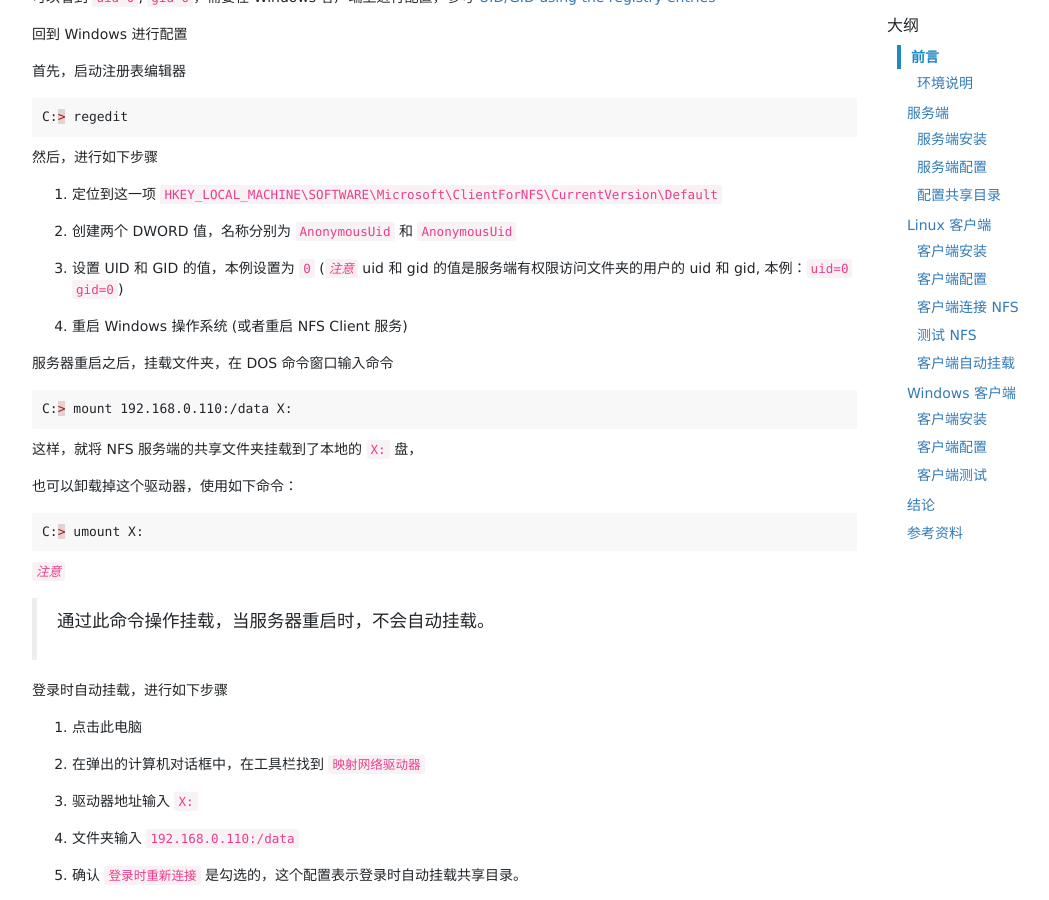
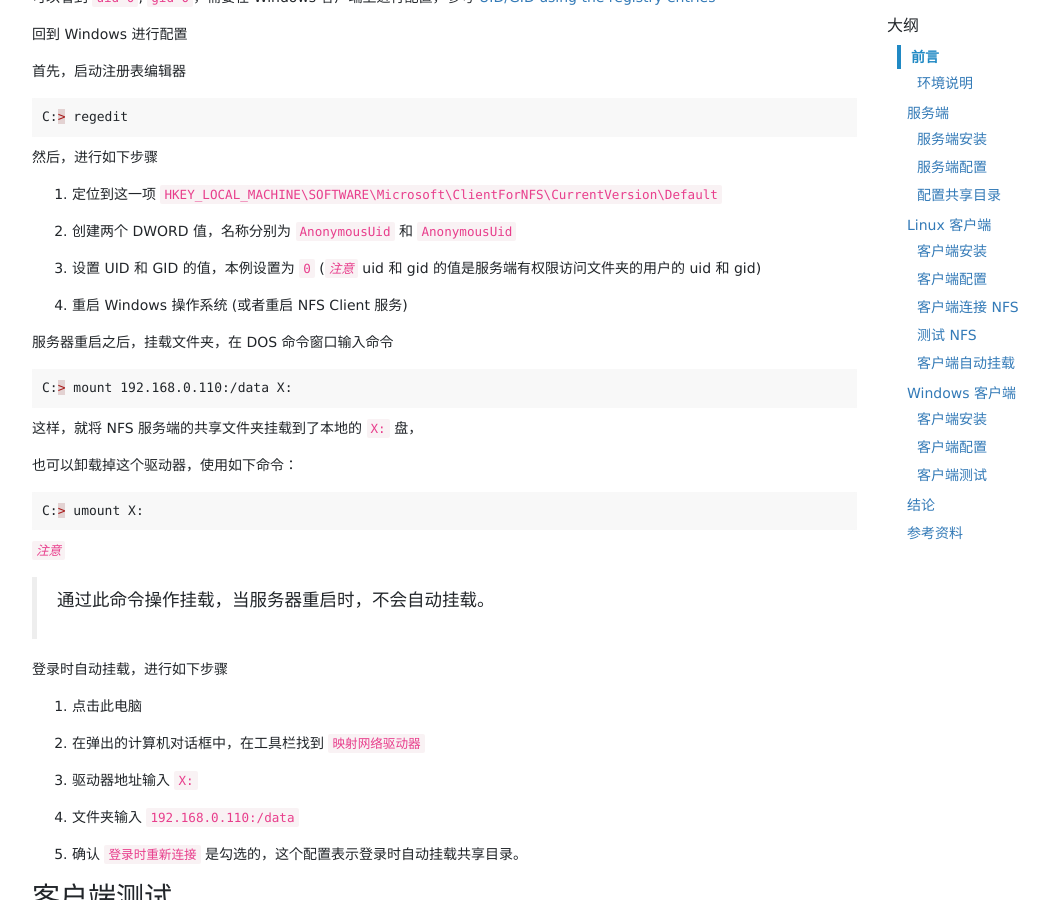
Before and after one commit to zhanming/zhanming.github.com, a Jekyll site: the page built from _posts/2018-08-08-how-to-install-nfs-on-centos-7.markdown, in a window 1280 px wide and 900 px high, scrolled down 4745 px. Shown: the whole window, without its empty margins (53-1102 px from the left). Built offline with Jekyll 4.4.1, drawn with Linux system fonts in a browser that asks for light colours; comment, search, counter and statistics services are not loaded.

Commit message:
change a description.

```diff
--- a/_posts/2018-08-08-how-to-install-nfs-on-centos-7.markdown
+++ b/_posts/2018-08-08-how-to-install-nfs-on-centos-7.markdown
@@ -275,7 +275,7 @@
 
 1. 创建两个 DWORD 值，名称分别为 `AnonymousUid` 和 `AnonymousUid`
 
-1. 设置 UID 和 GID 的值，本例设置为 `0` (*`注意`* uid 和 gid 的值是服务端有权限访问文件夹的用户的 uid 和 gid, 本例：`uid=0` `gid=0`)
+1. 设置 UID 和 GID 的值，本例设置为 `0` (*`注意`* uid 和 gid 的值是服务端有权限访问文件夹的用户的 uid 和 gid)
 
 1. 重启 Windows 操作系统 (或者重启 NFS Client 服务)
 
```
